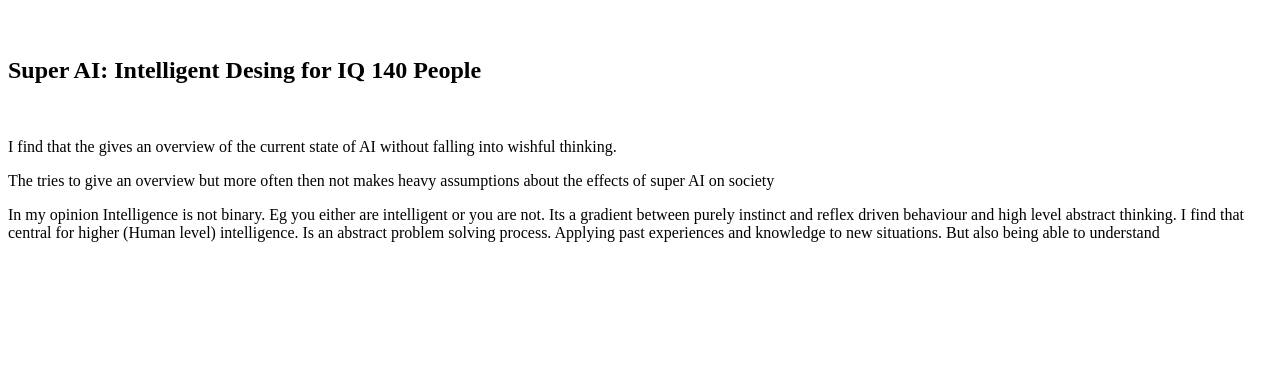
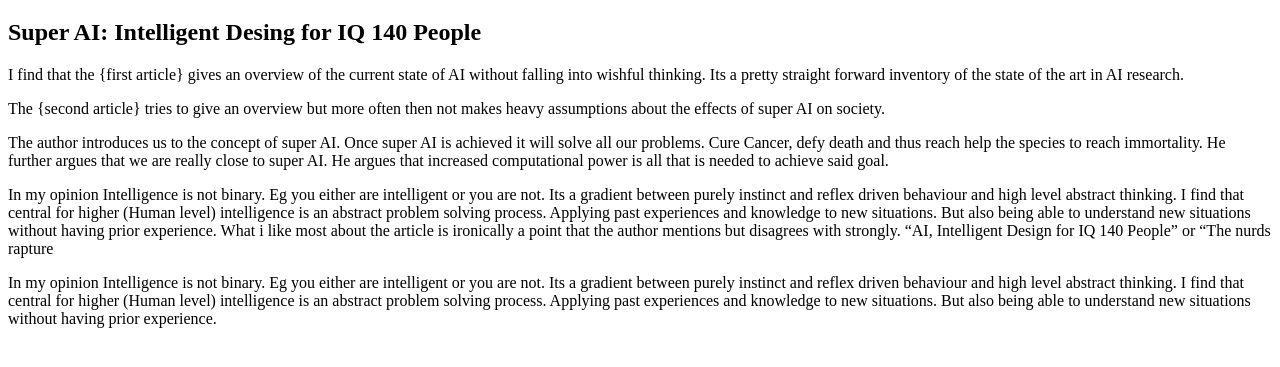
Before and after one commit to xor42/xor42.github.io, a plain HTML site: page index.html in a window 1280 px wide. Shown: the part 61-428 px from the top of the page. Drawn offline with Linux system fonts and the light colour scheme.

Commit message:
Update index.html
more chaaaaange

```diff
--- a/index.html
+++ b/index.html
@@ -2,21 +2,21 @@
 <html>
 <body>
 
-  <h1>Because what we really needed was yet another blog</h1>
+<h1>Because what we really needed was yet another blog</h1>
 
-  <br>
+<h2>Super AI: Intelligent Desing for IQ 140 People</h2>
 
-  <h2>Super AI: Intelligent Desing for IQ 140 People</h2>
+<p>I find that the {first article} gives an overview of the current state of AI without falling into wishful thinking. Its a pretty straight forward inventory of the state of the art in AI research.</p>
 
-  <br>
+<p>The {second article}  tries to give an overview but more often then not makes heavy assumptions about the effects of super AI on society.
+</p>
 
-  <p>I find that the <first article> gives an overview of the current state of AI without falling into wishful thinking. </p>
+<p>The author introduces us to the concept of super AI. Once super AI is achieved it will solve all our problems. Cure Cancer, defy death and thus reach help the species to reach immortality. He further argues that we are really close to super AI. He argues that increased computational power is all that is needed to achieve said goal.</p>
 
-  <p>The <second article>  tries to give an overview but more often then not makes heavy assumptions about the effects of super AI on society</p>
 
-  <p>In my opinion Intelligence is not binary. Eg you either are intelligent or you are not. Its a gradient between purely instinct and reflex driven behaviour and high level abstract thinking. I find that central for higher (Human level) intelligence. Is an abstract problem solving process. Applying past experiences and knowledge to new situations. But also being able to understand </p>
+<p>In my opinion Intelligence is not binary. Eg you either are intelligent or you are not. Its a gradient between purely instinct and reflex driven behaviour and high level abstract thinking. I find that central for higher (Human level) intelligence is an abstract problem solving process. Applying past experiences and knowledge to new situations. But also being able to understand new situations without having prior experience. What i like most about the article is ironically a point that the author mentions but disagrees with strongly. “AI, Intelligent Design for IQ 140 People” or “The nurds rapture</p>
 
-   <br>
+<p>In my opinion Intelligence is not binary. Eg you either are intelligent or you are not. Its a gradient between purely instinct and reflex driven behaviour and high level abstract thinking. I find that central for higher (Human level) intelligence is an abstract problem solving process. Applying past experiences and knowledge to new situations. But also being able to understand new situations without having prior experience.</p>
 
 </body>
 </html>
```
